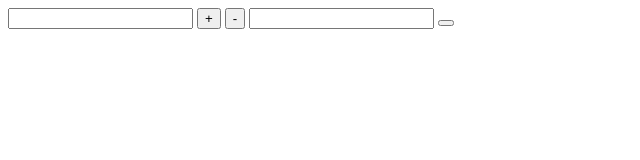
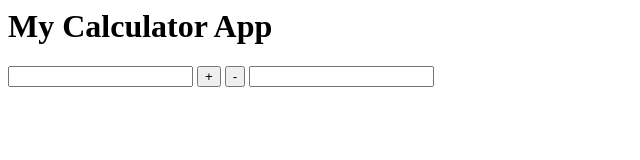
Before and after one commit to bminer/cwru-calc, a plain HTML site: page index.html in a window 1280 px wide. Shown: the whole page, without its empty margins (0-640 px from the left). Drawn offline with Linux system fonts and the light colour scheme.

Commit message:
Added title for app

```diff
--- a/index.html
+++ b/index.html
@@ -1,14 +1,15 @@
 <html>
 
 <head>
+    <title>My Calculator App</title>
 </head>
 
 <body>
+    <h1>My Calculator App</h1>
     <input id="num1" />
     <button id="plus">+</button>
     <button id="minus">-</button>
     <input id="num2" />
-    <button></button>
     <h1 id="result"></h1>
 </body>
 
```
